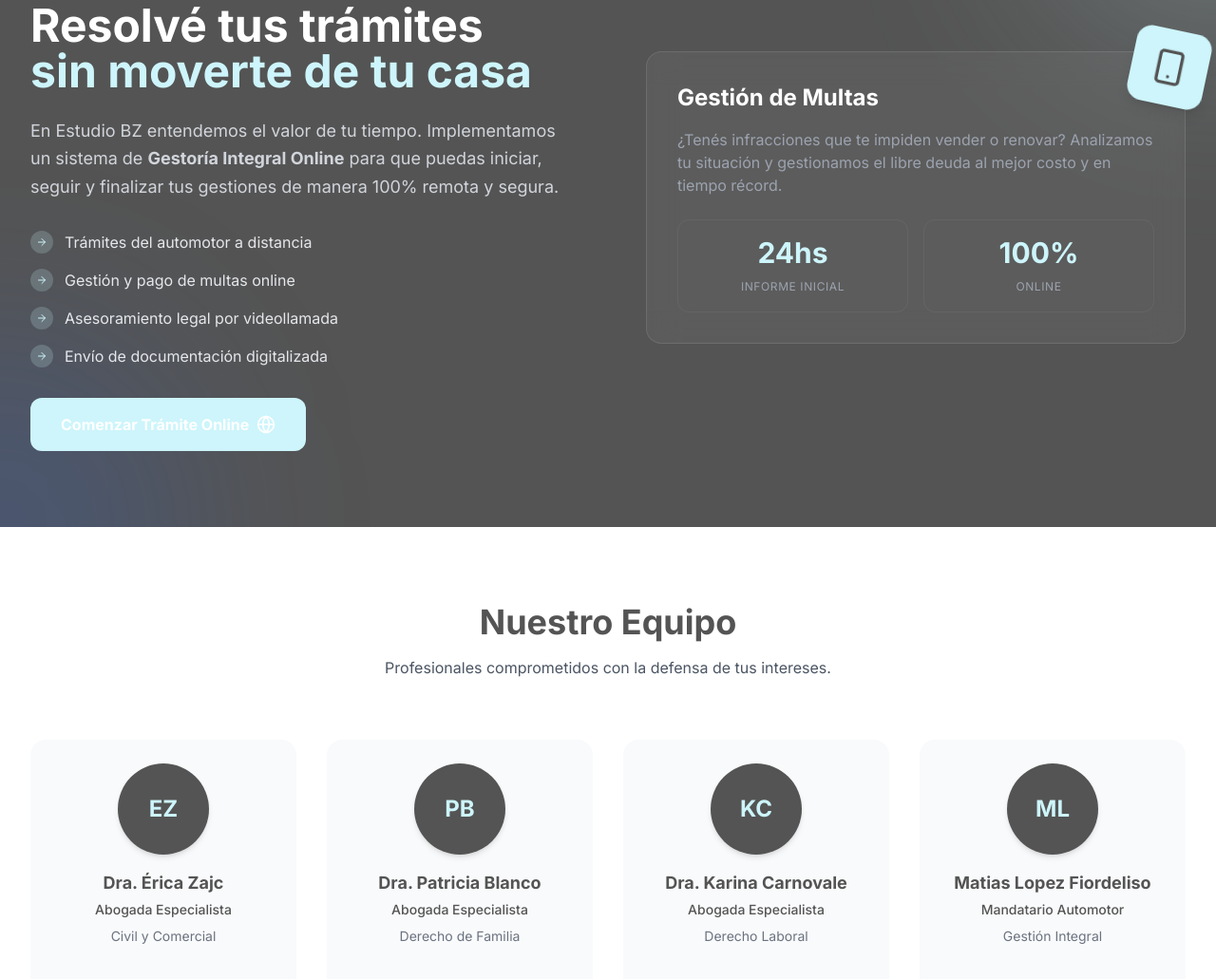
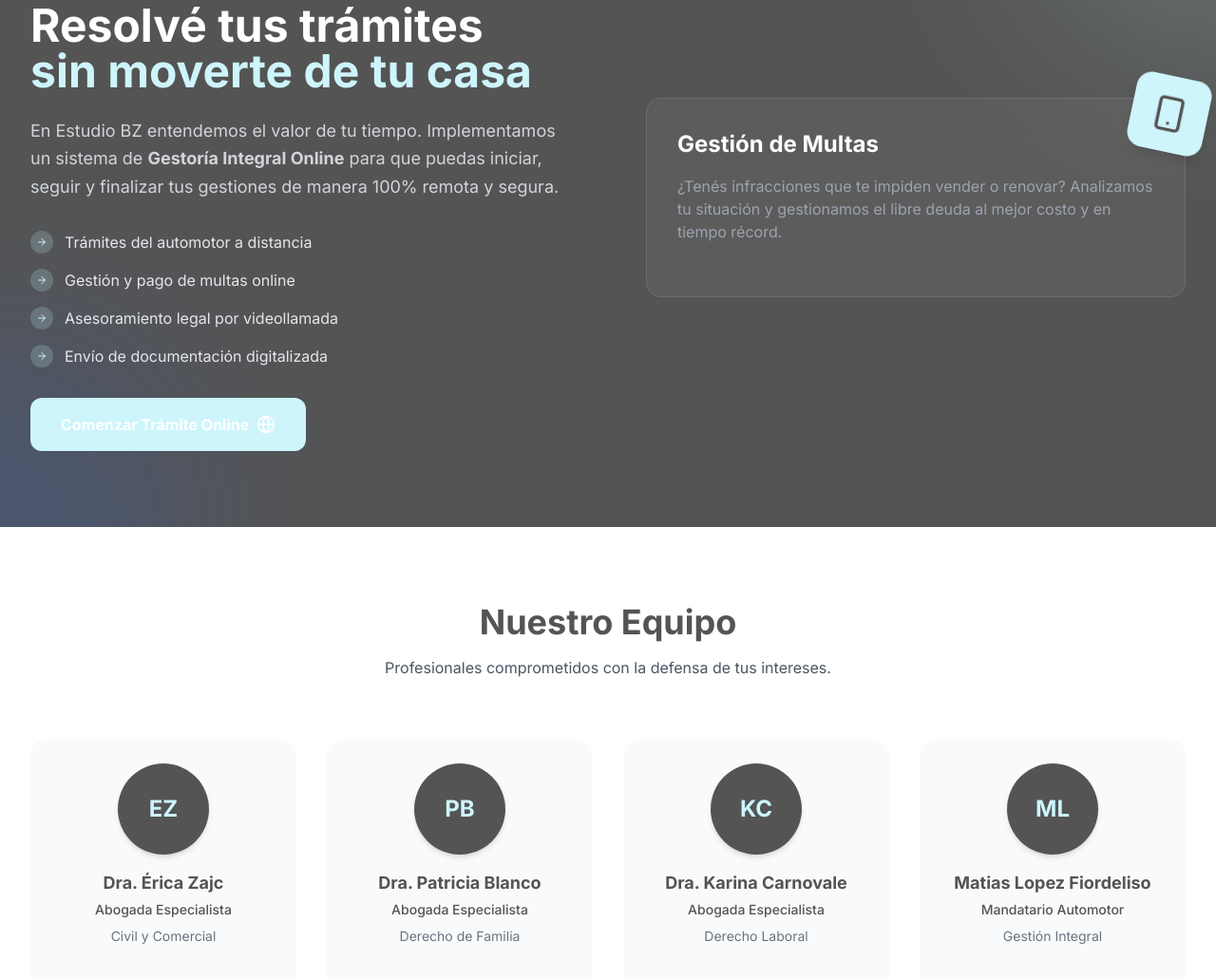
Before and after one commit to master-alanova/estudiobz, a React app in the folder _backup_react/: page / in a window 1280 px wide. Shown: the part 2093-3124 px from the top of the page at 95% size. Built offline with nearby package versions, Linux system fonts and the light colour scheme.

Commit message:
Update DigitalAgility.jsx

```diff
--- a/_backup_react/src/components/Sections/DigitalAgility.jsx
+++ b/_backup_react/src/components/Sections/DigitalAgility.jsx
@@ -72,17 +72,6 @@
                             <p className="text-gray-400 mb-6">
                                 ¿Tenés infracciones que te impiden vender o renovar? Analizamos tu situación y gestionamos el libre deuda al mejor costo y en tiempo récord.
                             </p>
-
-                            <div className="grid grid-cols-2 gap-4">
-                                <div className="bg-secondary-800/50 p-4 rounded-xl border border-white/5 text-center">
-                                    <span className="block text-3xl font-bold text-primary mb-1">24hs</span>
-                                    <span className="text-xs text-gray-400 uppercase tracking-wider">Informe Inicial</span>
-                                </div>
-                                <div className="bg-secondary-800/50 p-4 rounded-xl border border-white/5 text-center">
-                                    <span className="block text-3xl font-bold text-primary mb-1">100%</span>
-                                    <span className="text-xs text-gray-400 uppercase tracking-wider">Online</span>
-                                </div>
-                            </div>
                         </div>
                     </motion.div>
 
```
